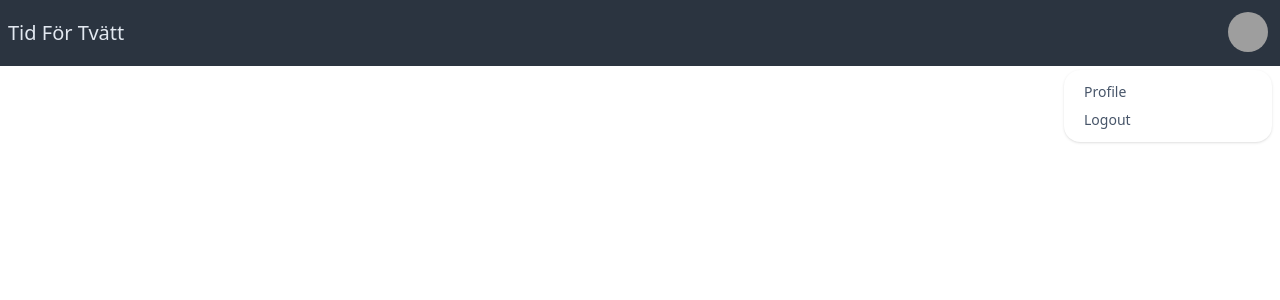
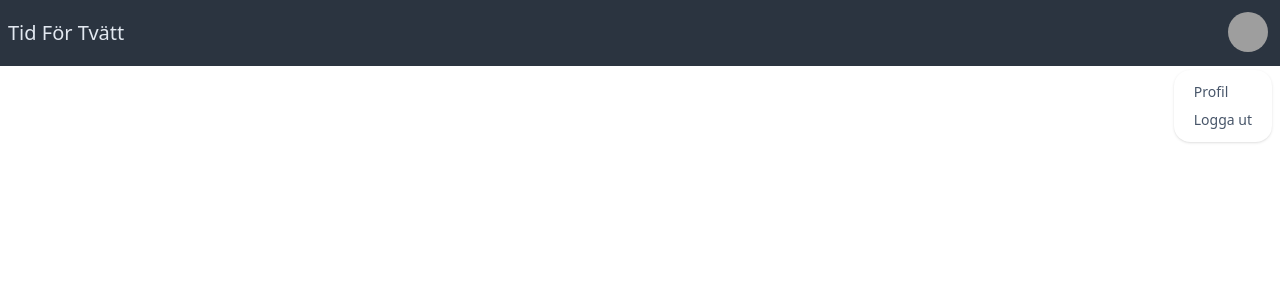
Before and after one commit to therealdanmalmx/frontend_mintvattid, a React (Vite) app: page / in a window 1280 px wide. Both pictures are taken after a click on the button 1248 px from the left and 32 px from the top of the page. Shown: the top 300 px of the page. Built offline with nearby package versions, Linux system fonts and the light colour scheme; grey boxes are pictures that could not be loaded.

Commit message:
Change to Swedish

```diff
--- a/src/components/Basic/NavBar.tsx
+++ b/src/components/Basic/NavBar.tsx
@@ -2,7 +2,9 @@ const NavBar = () => {
   return (
     <div className="navbar bg-neutral flex justify-between text-slate-200">
       <div>
-        <span className="text-xl">Tid För Tvätt</span>
+        <a href="/" className="text-xl">
+          Tid För Tvätt
+        </a>
       </div>
       <div className="flex-none">
         <div className="dropdown dropdown-end">
@@ -13,20 +15,20 @@ const NavBar = () => {
           >
             <div className="w-10 rounded-full">
               <img
-                alt="Tailwind CSS Navbar component"
+                alt="Inloggad användare"
                 src="https://img.daisyui.com/images/stock/photo-1534528741775-53994a69daeb.webp"
               />
             </div>
           </div>
           <ul
             tabIndex={0}
-            className="menu menu-sm dropdown-content bg-base-100 rounded-box z-[1] mt-3 w-52 p-2 text-slate-600 shadow"
+            className="menu menu-sm dropdown-content bg-base-100 rounded-box z-[1] mt-3 w-max p-2 text-slate-600 shadow"
           >
             <li>
-              <a className="justify-between">Profile</a>
+              <a className="justify-between">Profil</a>
             </li>
             <li>
-              <a>Logout</a>
+              <a>Logga ut</a>
             </li>
           </ul>
         </div>
```
